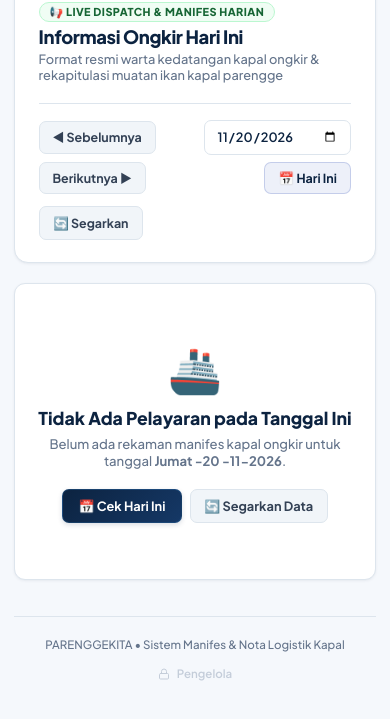
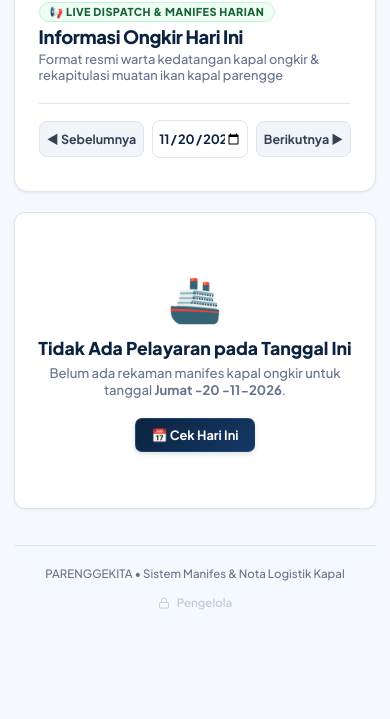
Before and after one commit to ainullmtqn/kapal-app, a plain HTML site: page index.html in a window 390 px wide. Shown: the part 107-826 px from the top of the page. Drawn offline with Linux system fonts and the light colour scheme.

Commit message:
fix: sederhanakan navigasi tanggal warta hanya sebelumnya, tanggal, dan berikutnya dalam satu baris

```diff
--- a/js/warta.js
+++ b/js/warta.js
@@ -23,7 +23,7 @@ function initWartaView() {
           </div>
         </div>
 
-        <!-- NAVIGASI TANGGAL WARTA -->
+        <!-- NAVIGASI TANGGAL WARTA (HANYA SEBELUMNYA, TANGGAL, DAN BERIKUTNYA) -->
         <div class="warta-date-control-bar">
           <div class="warta-date-nav-buttons">
             <button type="button" class="btn-warta-nav" onclick="geserTanggalWarta(-1)" title="Hari Sebelumnya">
@@ -35,15 +35,9 @@ function initWartaView() {
             <button type="button" class="btn-warta-nav" onclick="geserTanggalWarta(1)" title="Hari Berikutnya">
               Berikutnya ▶
             </button>
-            <button type="button" class="btn-warta-today" onclick="setWartaHariIni()">
-              📅 Hari Ini
-            </button>
           </div>
 
           <div class="warta-date-actions">
-            <button type="button" class="btn-warta-refresh" onclick="tarikSemuaData()" title="Segarkan Data Terkini">
-              🔄 Segarkan
-            </button>
             <button type="button" class="btn-action btn-copy-all-warta" onclick="salinSemuaWarta()" id="btnCopyAllWarta">
               📋 Salin Semua Warta (WhatsApp)
             </button>
@@ -241,9 +235,6 @@ function renderWartaHariIni(targetDate = "") {
           <button class="btn-action" onclick="setWartaHariIni()" style="font-size: 0.8rem;">
             📅 Cek Hari Ini
           </button>
-          <button class="btn-warta-refresh" onclick="tarikSemuaData()" style="font-size: 0.8rem;">
-            🔄 Segarkan Data
-          </button>
         </div>
       </div>
     `;
--- a/style.css
+++ b/style.css
@@ -2716,7 +2716,7 @@ body.warta-public-mode .main-wrapper {
   display: flex;
   align-items: center;
   justify-content: space-between;
-  gap: 0.75rem;
+  gap: 0.85rem;
   flex-wrap: wrap;
   padding-top: 1rem;
   border-top: 1px solid var(--border);
@@ -2725,19 +2725,23 @@ body.warta-public-mode .main-wrapper {
 .warta-date-nav-buttons {
   display: flex;
   align-items: center;
-  gap: 0.45rem;
-  flex-wrap: wrap;
+  gap: 0.5rem;
+  flex-wrap: nowrap;
 }
 
 .btn-warta-nav {
   background: #f1f5f9;
   color: var(--text-secondary);
   border: 1px solid var(--border);
-  padding: 0.45rem 0.8rem;
-  border-radius: 7px;
-  font-size: 0.78rem;
+  padding: 0.48rem 0.85rem;
+  border-radius: 8px;
+  font-size: 0.8rem;
   font-weight: 700;
   cursor: pointer;
+  white-space: nowrap;
+  display: inline-flex;
+  align-items: center;
+  justify-content: center;
   transition: all 0.15s ease;
 }
 
@@ -2746,52 +2750,22 @@ body.warta-public-mode .main-wrapper {
   color: var(--text-primary);
 }
 
+.warta-input-date-wrap {
+  display: flex;
+  align-items: center;
+}
+
 .warta-date-input {
-  padding: 0.45rem 0.75rem;
+  padding: 0.48rem 0.75rem;
   border: 1px solid var(--border);
-  border-radius: 7px;
-  font-size: 0.8rem;
+  border-radius: 8px;
+  font-size: 0.82rem;
   background: #fff;
-  font-weight: 600;
+  font-weight: 700;
   color: var(--text-primary);
   font-family: inherit;
-}
-
-.btn-warta-today {
-  background: rgba(30, 64, 175, 0.08);
-  color: var(--primary);
-  border: 1px solid rgba(30, 64, 175, 0.2);
-  padding: 0.45rem 0.85rem;
-  border-radius: 7px;
-  font-size: 0.78rem;
-  font-weight: 700;
+  text-align: center;
   cursor: pointer;
-  transition: all 0.15s ease;
-}
-
-.btn-warta-today:hover {
-  background: var(--primary);
-  color: #fff;
-}
-
-.btn-warta-refresh {
-  background: #f1f5f9;
-  color: var(--text-secondary);
-  border: 1px solid var(--border);
-  padding: 0.5rem 0.85rem;
-  border-radius: 7px;
-  font-size: 0.78rem;
-  font-weight: 700;
-  cursor: pointer;
-  display: inline-flex;
-  align-items: center;
-  gap: 5px;
-  transition: all 0.15s ease;
-}
-
-.btn-warta-refresh:hover {
-  background: #e2e8f0;
-  color: var(--text-primary);
 }
 
 .btn-copy-all-warta {
@@ -3046,10 +3020,34 @@ body.warta-public-mode .main-wrapper {
   .warta-date-control-bar {
     flex-direction: column;
     align-items: stretch;
+    gap: 0.75rem;
   }
   .warta-date-nav-buttons {
+    display: flex;
+    align-items: center;
     justify-content: space-between;
     width: 100%;
+    gap: 0.45rem;
+    flex-wrap: nowrap;
+  }
+  .btn-warta-nav {
+    flex: 1;
+    padding: 0.55rem 0.45rem;
+    font-size: 0.78rem;
+    text-align: center;
+    justify-content: center;
+    white-space: nowrap;
+  }
+  .warta-input-date-wrap {
+    flex: 1.25;
+    min-width: 0;
+  }
+  .warta-date-input {
+    width: 100%;
+    padding: 0.55rem 0.35rem;
+    font-size: 0.8rem;
+    box-sizing: border-box;
+    text-align: center;
   }
   .btn-copy-all-warta {
     width: 100%;
```
